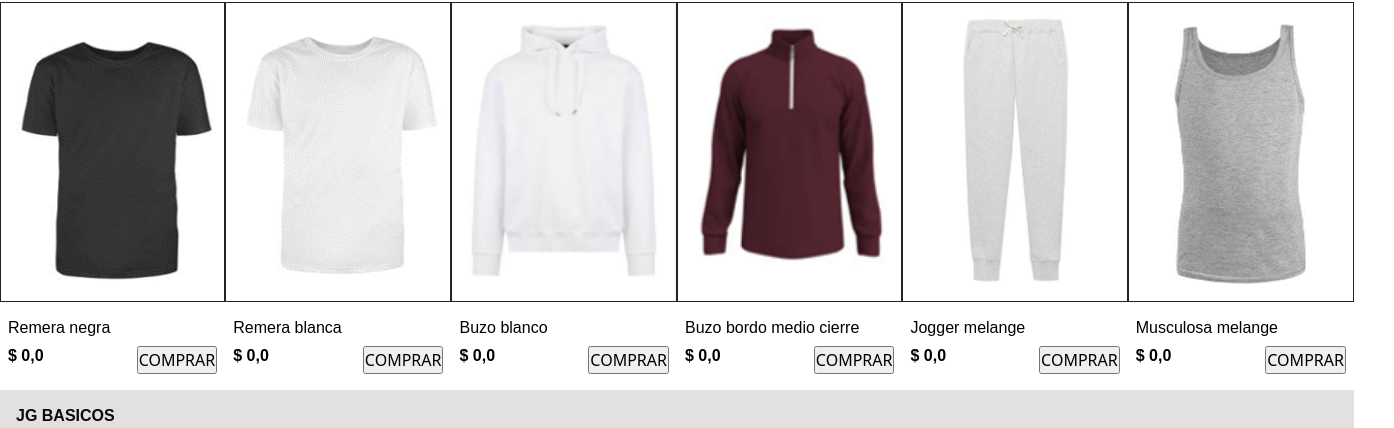
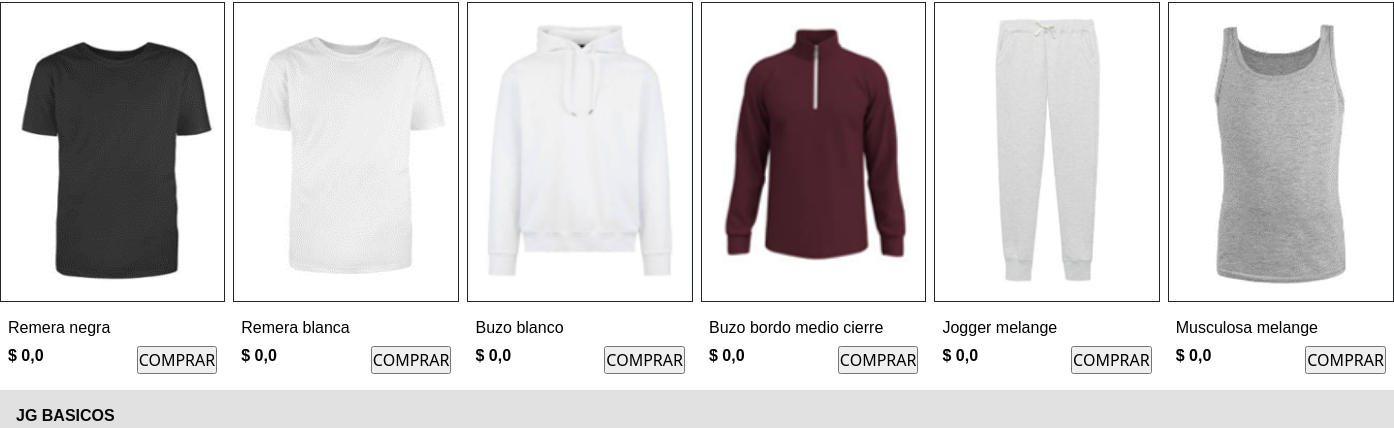
Before and after one commit to juliovargas00/desarrolloweb-coder36430, a plain HTML site: page vistas/productos.html in a window 1280 px wide. Shown: the part 156-584 px from the top of the page, 1394 px wide, since content can reach past the window. Drawn offline with nearby package versions, Linux system fonts and the light colour scheme.

Commit message:
sume un gap

```diff
--- a/css/estilos.css
+++ b/css/estilos.css
@@ -159,6 +159,7 @@
     display: flex;
     list-style-type: none;
     justify-content: space-around;
+    gap: .5rem;
     padding-left: 0;
 }
 
```
